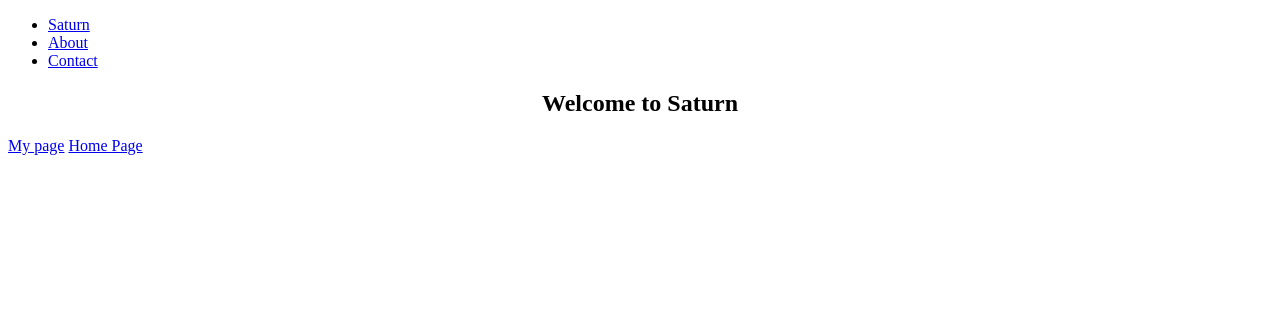
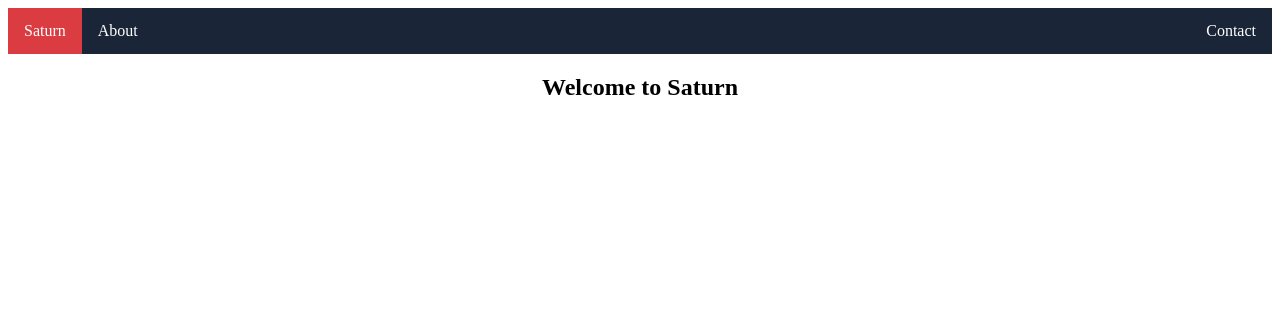
Before and after one commit to brucemasu/Saturn, a plain HTML site: page Homepage/index.html in a window 1280 px wide. Shown: the top 318 px of the page. Drawn offline with Linux system fonts and the light colour scheme.

Commit message:
Update styles.css

```diff
--- a/CSS/styles.css
+++ b/CSS/styles.css
@@ -1,7 +1,81 @@
-h1, h2, .sites {
+/*nav bar*/
+ul.topnav {
+  overflow: hidden;
+  margin: 0;
+  padding: 0;
+  list-style-type: none;
+  background-color: #1b2538;
+}
+
+ul.topnav li {
+  float: left;
+}
+
+ul.topnav li a {
+  display: block;
+  padding: 14px 16px;
+  text-align: center;
+  text-decoration: none;
+  color: white;
+}
+
+ul.topnav li a:hover:not(.active) {
+  background-color: #a9bce2;
+}
+
+.active {
+  background-color: #da3c41;
+}
+
+ul.topnav li.right {
+  float: right;
+}
+
+@media screen and (max-width: 480px) {
+  ul.topnav li.right, ul.topnav li {
+    float: none;
+  }
+}
+
+/*ボタン*/
+.button {
+  display: inline-block;
+  /* border-radius: 0%;
+  角丸       */
+  font-size: 28pt;
+  /* 文字サイズ */
+  text-align: center;
+  /* 文字位置   */
+  cursor: pointer;
+  /* カーソル   */
+  padding: 10px 10px;
+  /* 余白       */
+  background: black;
+  /* 背景色     */
+  color: #ffffff;
+  /* 文字色     */
+  line-height: 1em;
+  /* 1行の高さ  */
+  transition: .3s;
+  /* なめらか変化 */
+  border: 2px solid black;
+  /* 枠の指定 */
+
+}
+
+.button:hover {
+  box-shadow: none;
+  /* カーソル時の影消去 */
+  color: black;
+  /* 背景色     */
+  background: #ffffff;
+  /* 文字色     */
+}
+
+.center{
+  text-align:center;
+  padding:200px 10px;
+}
+.centerwelcome{
   text-align: center;
 }
-
-.sites{
-  padding: 20px;
-}
```
